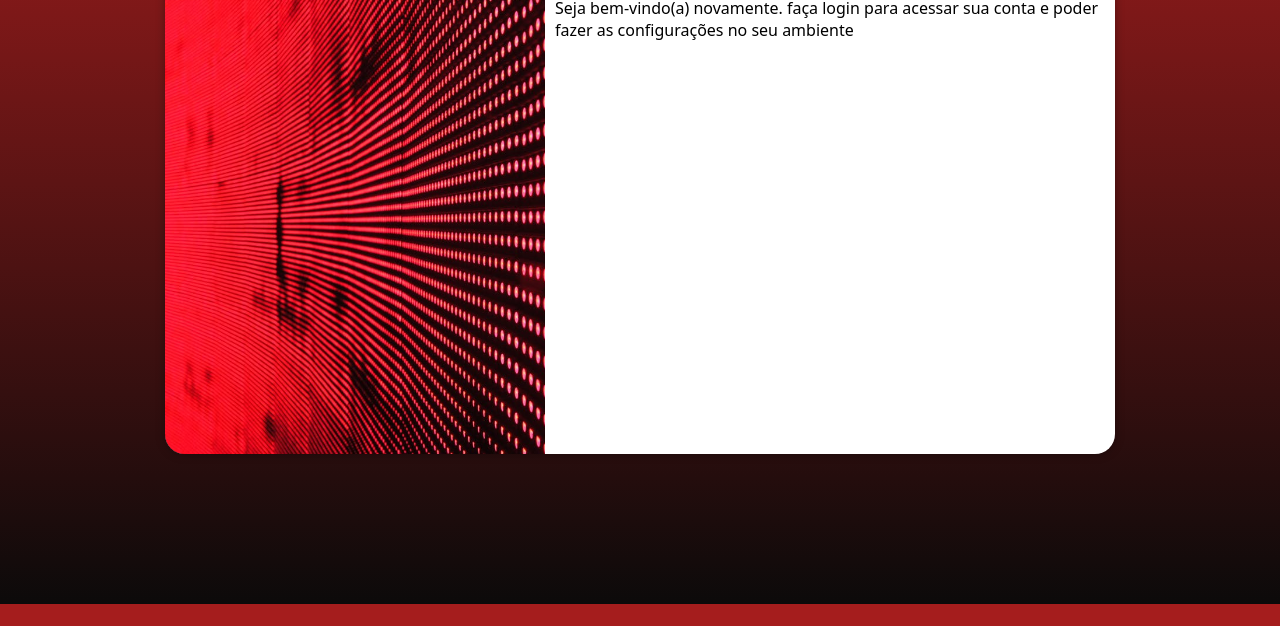
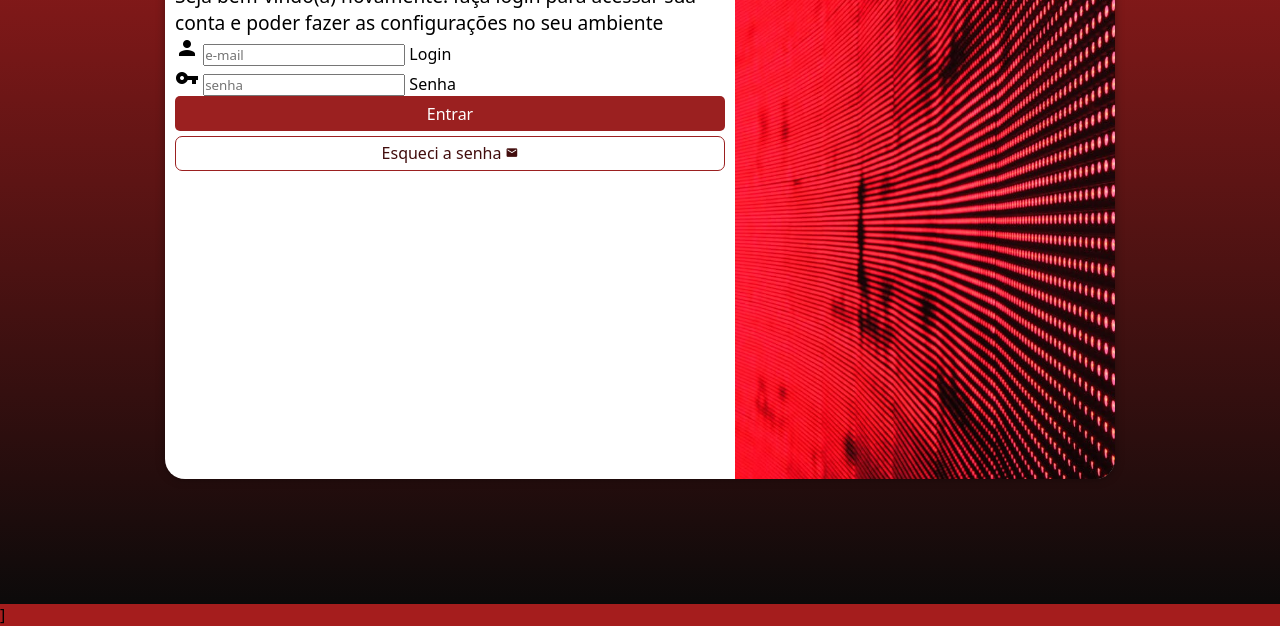
Before and after one commit to NetoGabriel/Projeto-login, a plain HTML site: page index.html in a window 1280 px wide. Shown: the part 196-822 px from the top of the page. Before the commit the page ends 800 px from the top, so only its background shows below. Drawn offline with Linux system fonts and the light colour scheme.

Commit message:
atualizacao

```diff
--- a/estilos/media-querry.css
+++ b/estilos/media-querry.css
@@ -14,7 +14,7 @@ grandes telas:acima de 1200
         background-image: linear-gradient(to bottom, rgb(165, 29, 29),rgb(12, 10, 10));
     }
     section#login{
-        width: 80vw;
+        width: 85vw;
     }
 
     section#login > div#imagen{
@@ -27,6 +27,20 @@ grandes telas:acima de 1200
         float: right;
         width: 70%;
     }
+
+    section#login > div#formulario > h1{
+        text-align: center;
+        font-size: 1.2em;
+
+    }
+
+
+    section#login > div#formulario > p{
+        font-size: 0.8em;
+    }
+
+
+
 }
 
 @media screen and (min-width:992px) {
@@ -39,18 +53,29 @@ grandes telas:acima de 1200
     }
 
     section#login > div#imagen{
-        float: left;
+        float: right;
         width: 40%;
         height: 100%;
 
     }
 
     section#login > div#formulario{
-        float: right;
+        float: left;
         width: 60%;
         height: 100%;
 
     }
 
+    section#login > div#formulario > h1{
+        text-align: center;
+        font-size: 2em;
+
+    }
+
+
+    section#login > div#formulario > p{
+        font-size: 1.2em;
+    }
+
 
 }
--- a/estilos/style.css
+++ b/estilos/style.css
@@ -30,8 +30,8 @@ main{
     overflow: hidden;
 
     background-color: white;
-    width: 250px;
-    height: 500px;
+    width: 300px;
+    height: 550px;
     border-radius: 20px;
     box-shadow: 0px 0px 10px rgba(0, 0, 0, 0.349);
     transition: width .4s, height .4s;
@@ -49,3 +49,43 @@ section#login > div#formulario{
     display: block;
     padding: 10px;
 }
+
+form > input[type=submit] {
+    display: block;
+    font-size: 1em;
+    width: 100%;
+    height: 35px;
+    background-color: rgb(155, 32, 32);
+    color: white;
+    border: none;
+    border-radius: 5px;
+    cursor: pointer;
+}
+form > input[type=submit]:hover{
+    background-color: rgb(119, 24, 24);
+}
+
+form > a.botao{
+    display: block;
+    text-align: center;
+    font-size: 1em;
+    width: 100%;
+    height: 35px;
+    padding-top: 5px;
+    margin-top: 5px;
+    background-color: white;
+    color: rgb(66, 13, 13);
+    border: 1px solid  rgb(155, 32, 32);
+    border-radius: 7px;
+    text-decoration: none;
+
+
+}
+
+form > a.botao:hover{
+    background-color: rgb(119, 24, 24);
+}
+
+form > a.botao > i{
+    font-size: 0.8em;
+}
--- a/index.html
+++ b/index.html
@@ -4,6 +4,7 @@
     <meta charset="UTF-8">
     <meta name="viewport" content="width=device-width, initial-scale=1.0">
     <title>Projeto-login</title>
+    <link href="https://fonts.googleapis.com/icon?family=Material+Icons"rel="stylesheet">
     <link rel="stylesheet" href="estilos/style.css">
     <link rel="stylesheet" href="estilos/media-querry.css">
 </head>
@@ -17,7 +18,21 @@
             <div id="formulario">
                 <h1>Login</h1>
                 <p>Seja bem-vindo(a) novamente. faça login para acessar sua conta  e poder fazer as configurações no seu ambiente</p>
-                <form action="login.php" method="post">
+                <form action="login.php" method="post" autocomplete="on">
+                    <div class="campo">
+                        <span class="material-icons">person</span>
+                        <input type="email" name="Login" id="iLogin" placeholder="e-mail" autocomplete="email" required maxlength="30">
+                        <label for="iLogin">Login</label>
+                    </div>
+                    <div class="campo">
+                        <span class="material-icons">vpn_key</span>
+                        <input type="password" name="Senha" id="iSenha" placeholder="senha" autocomplete="current-password" required minlength="8" maxlength="20">
+                        <label for="iSenha">Senha</label>
+                    </div>
+                    <input type="submit" value="Entrar">
+                    <a href="esqueci.html" class="botao">Esqueci a senha
+                        <i class="material-icons">mail</i>
+                    </a>
                 </form>
             </div>
         </section>
@@ -25,4 +40,4 @@
 
 
 </body>
-</html>
+</html>]
```
